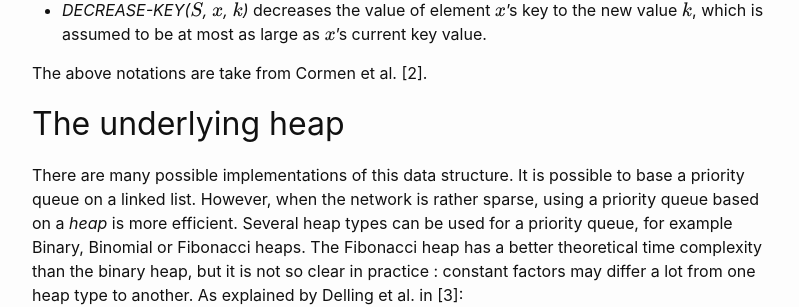
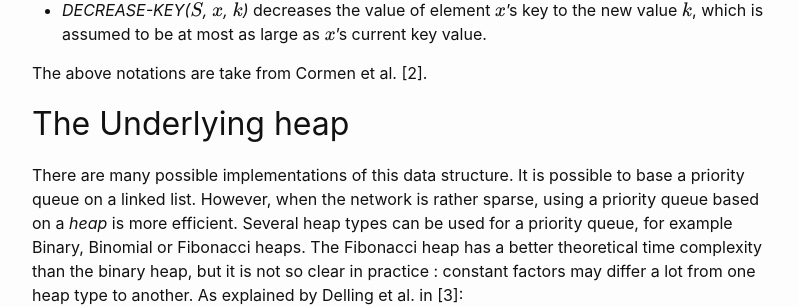
Before and after one commit to aetperf/aetperf.github.io, a Jekyll site: the page built from _posts/2022-11-23-A-Cython-implementation-of-a-min-priority-queue.md, in a window 1280 px wide and 900 px high, scrolled down 1439 px. Shown: the part 156-463 px from the top of the window, without its empty margins (238-1037 px from the left). Built offline with Jekyll 4.4.1, drawn with Linux system fonts in a browser that asks for light colours; formulas are drawn with MathJax 3; comment, search, counter and statistics services are not loaded.

Commit message:
small update

```diff
--- a/_posts/2022-11-23-A-Cython-implementation-of-a-min-priority-queue.md
+++ b/_posts/2022-11-23-A-Cython-implementation-of-a-min-priority-queue.md
@@ -41,7 +41,7 @@ To summarize, we are going to build a data structure for maintaining a set $S$ o
 
 The above notations are take from Cormen et al. [2].
 
-## The underlying heap
+## The Underlying heap
 
 There are many possible implementations of this data structure. It is possible to base a priority queue on a linked list. However, when the network is rather sparse, using a priority queue based on a *heap* is more efficient. Several heap types can be used for a priority queue, for example Binary, Binomial or Fibonacci heaps. The Fibonacci heap has a better theoretical time complexity than the binary heap, but it is not so clear in practice : constant factors may differ a lot from one heap type to another. As explained by Delling et al. in [3]:
 
```
